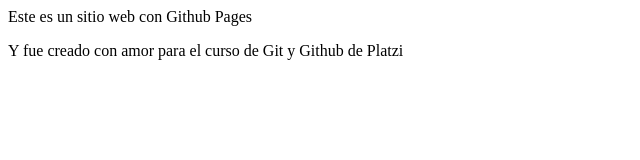
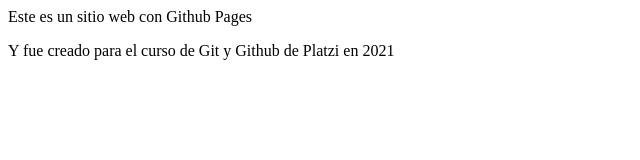
Before and after one commit to AngelRaf23/AngelRaf23.github.io, a plain HTML site: page index.html in a window 1280 px wide. Shown: the full height of the page, 0-640 px from the left. Drawn offline with Linux system fonts and the light colour scheme.

Commit message:
html updated

```diff
--- a/index.html
+++ b/index.html
@@ -1,2 +1,2 @@
 <hi>Este es un sitio web con Github Pages</hi>
-<p>Y fue creado con amor para el curso de Git y Github de Platzi</p>
+<p>Y fue creado para el curso de Git y Github de Platzi en 2021</p>
```
